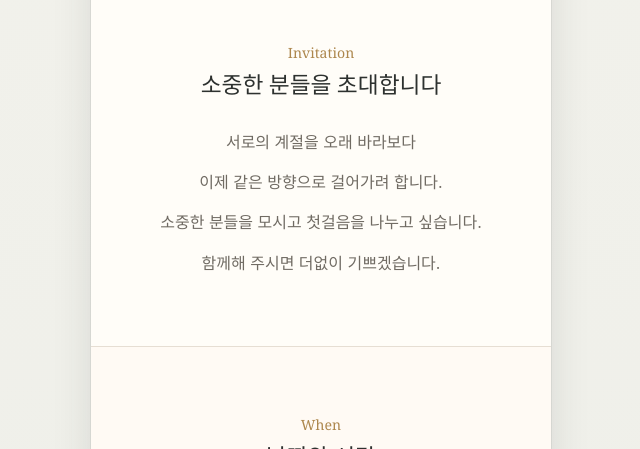
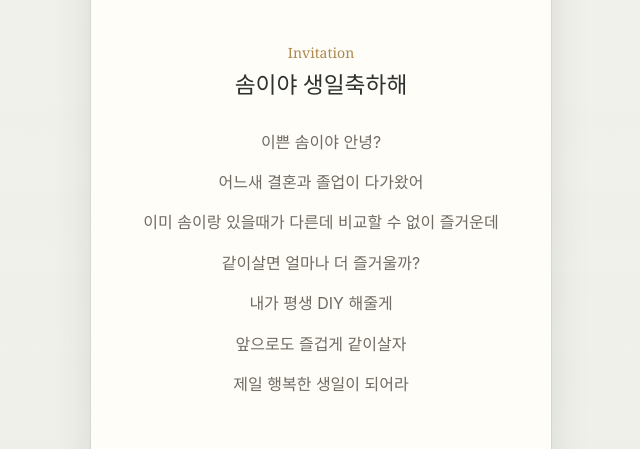
Before and after one commit to somsik27/somsik27.github.io, a React (Vite) app: page / in a window 1280 px wide. Shown: the part 677-1126 px from the top of the page, without its empty margins (319-959 px from the left). Built offline with nearby package versions, Linux system fonts and the light colour scheme.

Commit message:
happy birthday

```diff
--- a/src/components/Invitation.tsx
+++ b/src/components/Invitation.tsx
@@ -7,7 +7,7 @@ type InvitationProps = {
 export function Invitation({ messages }: InvitationProps) {
   return (
     <section className="section invitation">
-      <SectionHeader eyebrow="Invitation" title="소중한 분들을 초대합니다" />
+      <SectionHeader eyebrow="Invitation" title="솜이야 생일축하해" />
       <div className="invitation__message">
         {messages.map((line) => (
           <p key={line}>{line}</p>
--- a/src/data/invitation.ts
+++ b/src/data/invitation.ts
@@ -41,10 +41,13 @@ export const invitation = {
     imageAlt: '스튜디오 웨딩 콘셉트로 촬영한 최윤식과 정솜이',
   },
   invitationMessage: [
-    '서로의 계절을 오래 바라보다',
-    '이제 같은 방향으로 걸어가려 합니다.',
-    '소중한 분들을 모시고 첫걸음을 나누고 싶습니다.',
-    '함께해 주시면 더없이 기쁘겠습니다.',
+    '이쁜 솜이야 안녕?',
+    '어느새 결혼과 졸업이 다가왔어',
+    '이미 솜이랑 있을때가 다른데 비교할 수 없이 즐거운데',
+    '같이살면 얼마나 더 즐거울까?',
+    '내가 평생 DIY 해줄게',
+    '앞으로도 즐겁게 같이살자',
+    '제일 행복한 생일이 되어라',
   ],
   venue: {
     name: '더 컨벤션 송파문정',
```
